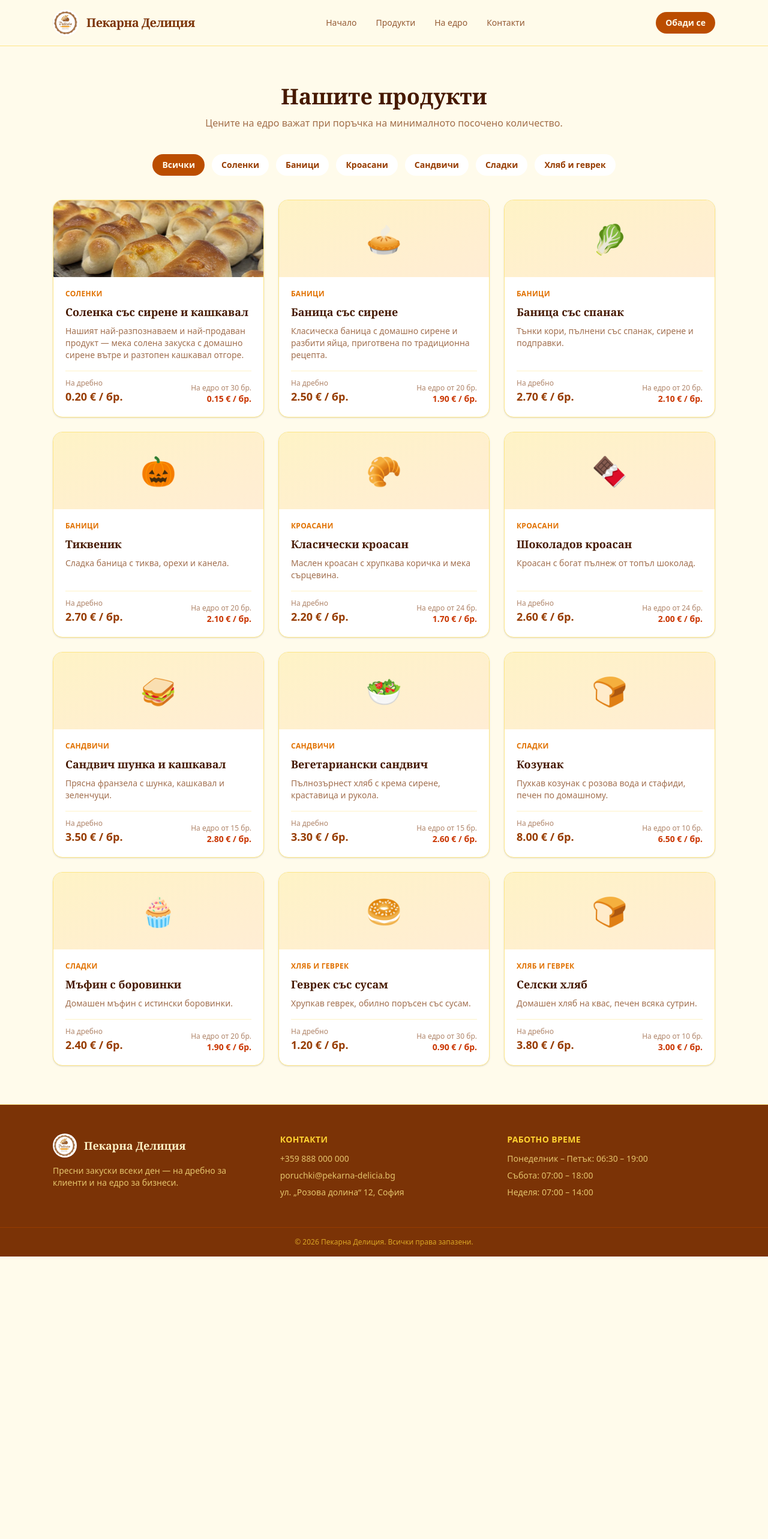
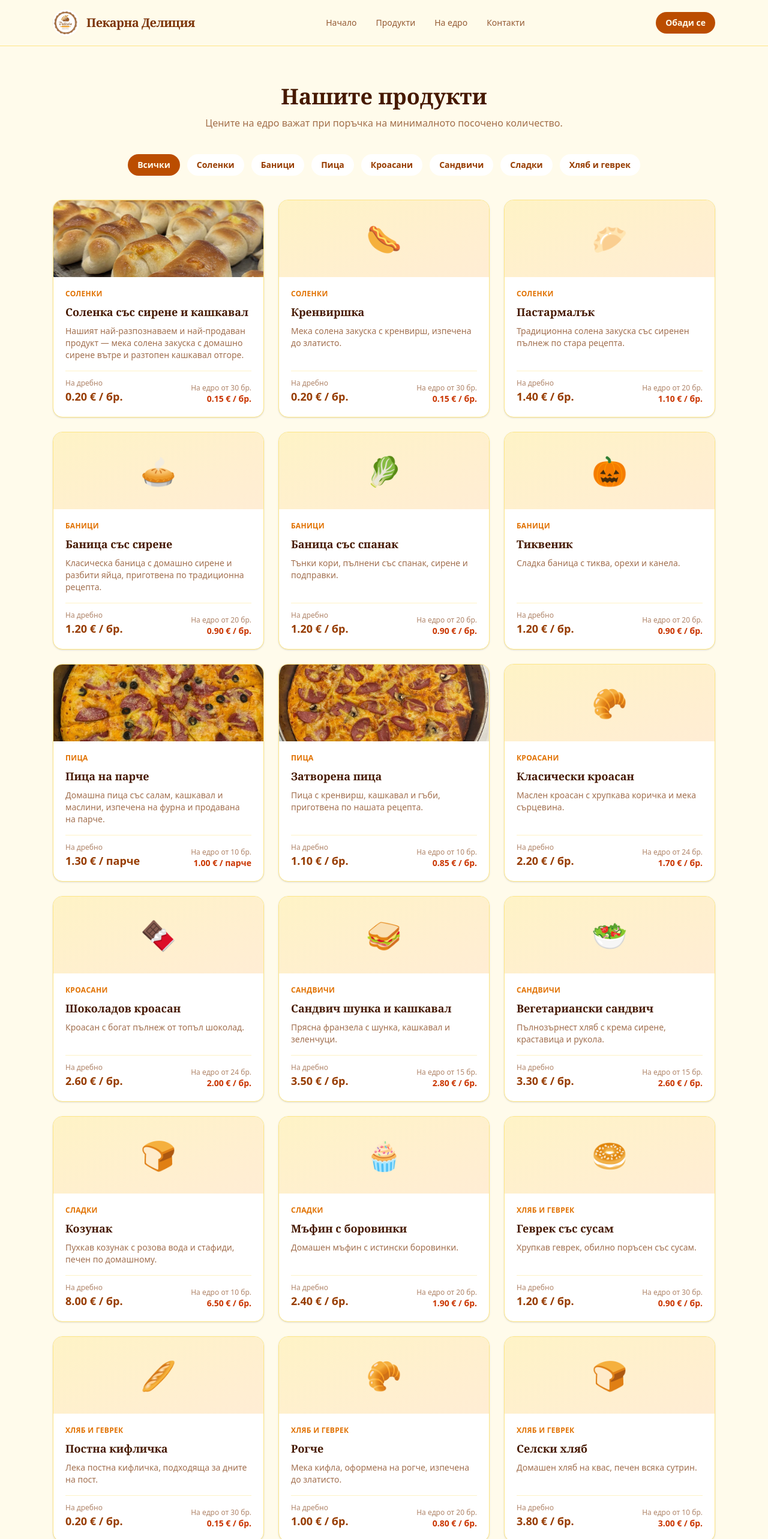
Before and after one commit to hkostadinov18-hub/my-project, a Next.js app: page /catalog in a window 1280 px wide. Shown: the top 2566 px of the page at 60% size. Before the commit the page ends 2095 px from the top, so only its background shows below. Built offline with nearby package versions, Linux system fonts and the light colour scheme.

Commit message:
Update prices from real price list and add pizza, krenvirshka, pastarmalak, postna kiflichka, rogche

```diff
--- a/src/data/products.ts
+++ b/src/data/products.ts
@@ -1,6 +1,7 @@
 export type ProductCategory =
   | "Соленки"
   | "Баници"
+  | "Пица"
   | "Кроасани"
   | "Сандвичи"
   | "Сладки"
@@ -23,6 +24,7 @@ export interface Product {
 export const categories: ProductCategory[] = [
   "Соленки",
   "Баници",
+  "Пица",
   "Кроасани",
   "Сандвичи",
   "Сладки",
@@ -44,12 +46,34 @@ export const products: Product[] = [
     featured: true,
   },
   {
+    id: "krenvirshka",
+    name: "Кренвиршка",
+    category: "Соленки",
+    description: "Мека солена закуска с кренвирш, изпечена до златисто.",
+    retailPrice: 0.2,
+    wholesalePrice: 0.15,
+    wholesaleMinQty: 30,
+    unit: "бр.",
+    emoji: "🌭",
+  },
+  {
+    id: "pastarmalak",
+    name: "Пастармалък",
+    category: "Соленки",
+    description: "Традиционна солена закуска със сиренен пълнеж по стара рецепта.",
+    retailPrice: 1.4,
+    wholesalePrice: 1.1,
+    wholesaleMinQty: 20,
+    unit: "бр.",
+    emoji: "🥟",
+  },
+  {
     id: "banitsa-sirene",
     name: "Баница със сирене",
     category: "Баници",
     description: "Класическа баница с домашно сирене и разбити яйца, приготвена по традиционна рецепта.",
-    retailPrice: 2.5,
-    wholesalePrice: 1.9,
+    retailPrice: 1.2,
+    wholesalePrice: 0.9,
     wholesaleMinQty: 20,
     unit: "бр.",
     emoji: "🥧",
@@ -60,8 +84,8 @@ export const products: Product[] = [
     name: "Баница със спанак",
     category: "Баници",
     description: "Тънки кори, пълнени със спанак, сирене и подправки.",
-    retailPrice: 2.7,
-    wholesalePrice: 2.1,
+    retailPrice: 1.2,
+    wholesalePrice: 0.9,
     wholesaleMinQty: 20,
     unit: "бр.",
     emoji: "🥬",
@@ -71,11 +95,36 @@ export const products: Product[] = [
     name: "Тиквеник",
     category: "Баници",
     description: "Сладка баница с тиква, орехи и канела.",
-    retailPrice: 2.7,
-    wholesalePrice: 2.1,
+    retailPrice: 1.2,
+    wholesalePrice: 0.9,
     wholesaleMinQty: 20,
     unit: "бр.",
     emoji: "🎃",
+  },
+  {
+    id: "pizza-parche",
+    name: "Пица на парче",
+    category: "Пица",
+    description: "Домашна пица със салам, кашкавал и маслини, изпечена на фурна и продавана на парче.",
+    retailPrice: 1.3,
+    wholesalePrice: 1.0,
+    wholesaleMinQty: 10,
+    unit: "парче",
+    emoji: "🍕",
+    image: "/products/pizza-parche.jpg",
+    featured: true,
+  },
+  {
+    id: "pizza-zatvorena",
+    name: "Затворена пица",
+    category: "Пица",
+    description: "Пица с кренвирш, кашкавал и гъби, приготвена по нашата рецепта.",
+    retailPrice: 1.1,
+    wholesalePrice: 0.85,
+    wholesaleMinQty: 10,
+    unit: "бр.",
+    emoji: "🍕",
+    image: "/products/pizza-zatvorena.jpg",
   },
   {
     id: "croissant-classic",
@@ -157,6 +206,28 @@ export const products: Product[] = [
     emoji: "🥯",
   },
   {
+    id: "postna-kiflichka",
+    name: "Постна кифличка",
+    category: "Хляб и геврек",
+    description: "Лека постна кифличка, подходяща за дните на пост.",
+    retailPrice: 0.2,
+    wholesalePrice: 0.15,
+    wholesaleMinQty: 30,
+    unit: "бр.",
+    emoji: "🥖",
+  },
+  {
+    id: "rogche",
+    name: "Рогче",
+    category: "Хляб и геврек",
+    description: "Мека кифла, оформена на рогче, изпечена до златисто.",
+    retailPrice: 1.0,
+    wholesalePrice: 0.8,
+    wholesaleMinQty: 20,
+    unit: "бр.",
+    emoji: "🥐",
+  },
+  {
     id: "hlyab-selski",
     name: "Селски хляб",
     category: "Хляб и геврек",
```
Also changed, not shown: public/products/pizza-parche.jpg (added), public/products/pizza-zatvorena.jpg (added).
